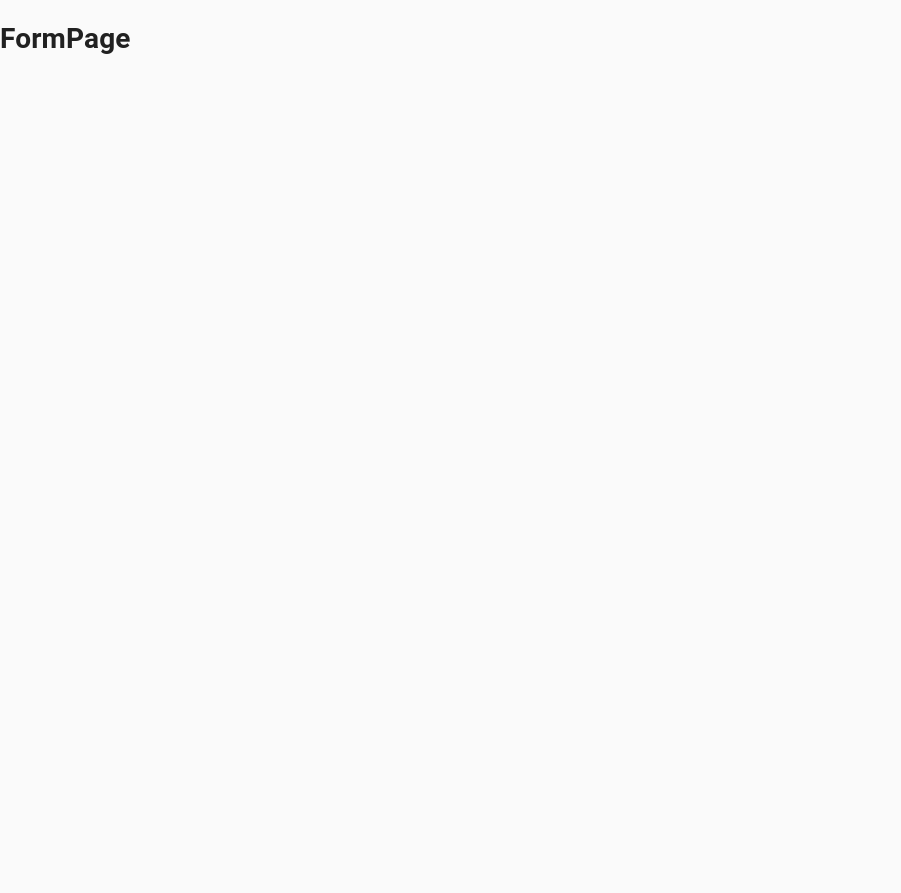
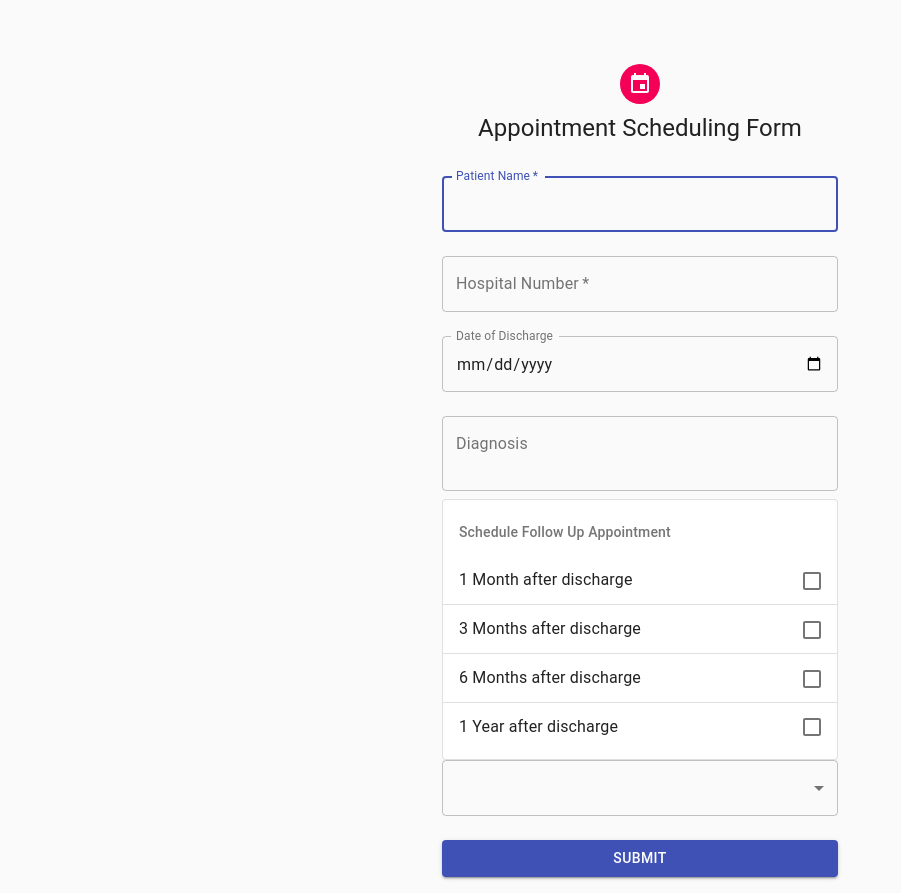
Before and after one commit to swadhinroutray/KMC-Neuro-ARS, a React (Create React App) app in the folder client/: page /form in a window 1280 px wide. Shown: the whole page, without its empty margins (0-901 px from the left). Before the commit the page ends 800 px from the top, so only its background shows below. Built offline with nearby package versions, Linux system fonts and the light colour scheme.

Commit message:
Appointment form WIP

```diff
--- a/client/src/pages/FormPage.jsx
+++ b/client/src/pages/FormPage.jsx
@@ -1,10 +1,183 @@
-import React from 'react';
+import React from 'react'
+import { inject, observer } from 'mobx-react';
+import Avatar from '@material-ui/core/Avatar';
+import Button from '@material-ui/core/Button';
+import TextField from '@material-ui/core/TextField';
+import EventIcon from '@material-ui/icons/Event';
+import Typography from '@material-ui/core/Typography';
+import { makeStyles } from '@material-ui/core/styles';
+import Container from '@material-ui/core/Container';
+import List from '@material-ui/core/List';
+import ListItem from '@material-ui/core/ListItem';
+import ListItemSecondaryAction from '@material-ui/core/ListItemSecondaryAction'
+import ListItemText from '@material-ui/core/ListItemText';
+import ListSubheader from '@material-ui/core/ListSubheader';
+import Checkbox from '@material-ui/core/Checkbox';
+import MenuItem from '@material-ui/core/MenuItem';
+import Select from '@material-ui/core/Select';
+import InputLabel from '@material-ui/core/InputLabel';
+import Paper from '@material-ui/core/Paper';
+
+const useStyles = makeStyles((theme) => ({
+    paper: {
+        marginTop: theme.spacing(7),
+        display: 'flex',
+        flexDirection: 'column',
+        alignItems: 'center',
+    },
+    avatar: {
+        margin: theme.spacing(1),
+        backgroundColor: theme.palette.secondary.main,
+    },
+    form: {
+        width: '100%',
+        marginTop: theme.spacing(2),
+    },
+    submit: {
+        margin: theme.spacing(3, 0, 2),
+    }
+}));
 
 const FormPage = () => {
+    const handleInput = (event) => {
+        event.preventDefault()
+    }
+    const handleSubmit = (event) => {
+        event.preventDefault()
+    }
+
+    const setInitialDates = () => {
+
+    }
+
+    const classes = useStyles();
     return (
-        <div>
-            <h1>FormPage</h1>
-        </div>
+        <Container component="main" maxWidth="xs">
+            <div className={classes.paper}>
+                <Avatar className={classes.avatar}>
+                    <EventIcon />
+                </Avatar>
+                <Typography component="h1" variant="h5">
+                    Appointment Scheduling Form
+                </Typography>
+                <form className={classes.form} noValidate onSubmit={handleSubmit}>
+                    <TextField
+                        variant="outlined"
+                        margin="normal"
+                        required
+                        fullWidth
+                        id="patientName"
+                        label="Patient Name"
+                        name="patientName"
+                        autoFocus
+                        onChange={handleInput}
+                    />
+                    <TextField
+                        variant="outlined"
+                        margin="normal"
+                        required
+                        fullWidth
+                        name="hospitalNumber"
+                        label="Hospital Number"
+                        id="hospitalNumber"
+                        onChange={handleInput}
+                    />
+                    <TextField
+                        variant="outlined"
+                        margin="normal"
+                        id="dateDischarge"
+                        name="dateDischarge"
+                        label="Date of Discharge"
+                        type="date"
+                        fullWidth
+                        className={classes.textField}
+                        InputLabelProps={{
+                            shrink: true,
+                        }}
+                    />
+                    <TextField
+                        variant="outlined"
+                        margin="normal"
+                        fullWidth
+                        name="diagnosis"
+                        label="Diagnosis"
+                        id="diagnosis"
+                        multiline
+                        minRows="2"
+                        onChange={handleInput}
+                    />
+
+
+                    <Paper variant="outlined">
+                        <List>
+                            <ListSubheader color="secondary">
+                                Schedule Follow Up Appointment
+                            </ListSubheader>
+                            <ListItem divider >
+                                <ListItemText id="oneMonth" primary="1 Month after discharge" />
+                                <ListItemSecondaryAction>
+                                    <Checkbox
+                                        edge="end"
+                                    />
+                                </ListItemSecondaryAction>
+                            </ListItem>
+                            <ListItem divider >
+                                <ListItemText id="threeMonths" primary="3 Months after discharge" />
+                                <ListItemSecondaryAction>
+                                    <Checkbox
+                                        edge="end"
+                                    />
+                                </ListItemSecondaryAction>
+                            </ListItem>
+                            <ListItem divider >
+                                <ListItemText id="sixMonths" primary="6 Months after discharge" />
+                                <ListItemSecondaryAction>
+                                    <Checkbox
+                                        edge="end"
+                                    />
+                                </ListItemSecondaryAction>
+                            </ListItem>
+                            <ListItem  >
+                                <ListItemText id="oneYear" primary="1 Year after discharge" />
+                                <ListItemSecondaryAction>
+                                    <Checkbox
+                                        edge="end"
+                                    />
+                                </ListItemSecondaryAction>
+                            </ListItem>
+                        </List>
+                    </Paper>
+
+                    <Select
+                        margin="normal"
+                        variant="outlined"
+                        placeholder="Preferred Day of the Week"
+                        id="dayOfWeek"
+                        fullWidth
+                    >
+                        <MenuItem value={"mon"}>Monday</MenuItem>
+                        <MenuItem value={"tue"}>Tuesday</MenuItem>
+                        <MenuItem value={"wed"}>Wednesday</MenuItem>
+                        <MenuItem value={"thu"}>Thursday</MenuItem>
+                        <MenuItem value={"fri"}>Friday</MenuItem>
+                        <MenuItem value={"sat"}>Saturday</MenuItem>
+                        <MenuItem value={"sun"}>Sunday</MenuItem>
+                    </Select>
+
+
+
+                    <Button
+                        type="submit"
+                        fullWidth
+                        variant="contained"
+                        color="primary"
+                        className={classes.submit}
+                    >
+                        Submit
+                    </Button>
+                </form>
+            </div>
+        </Container >
     );
 };
 export { FormPage };
```
